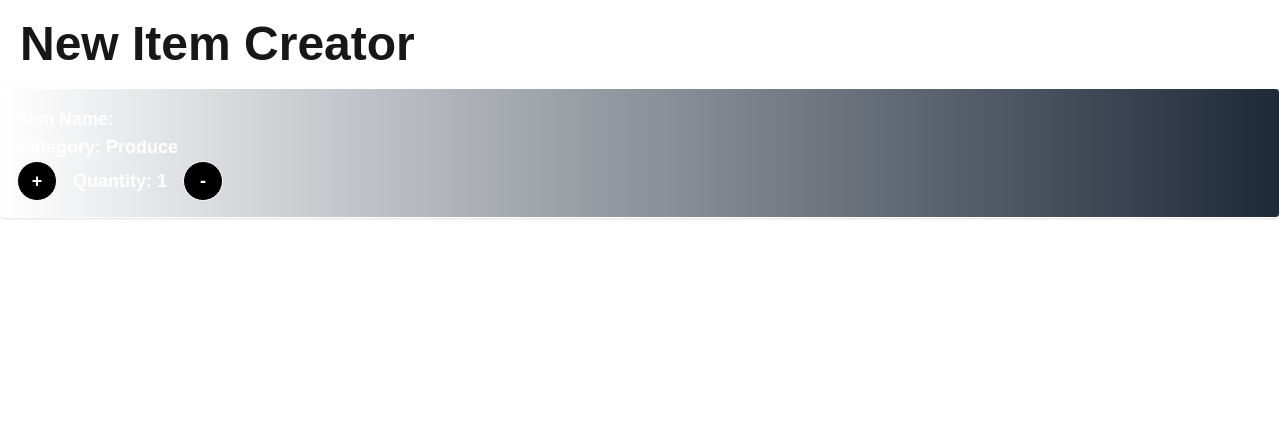
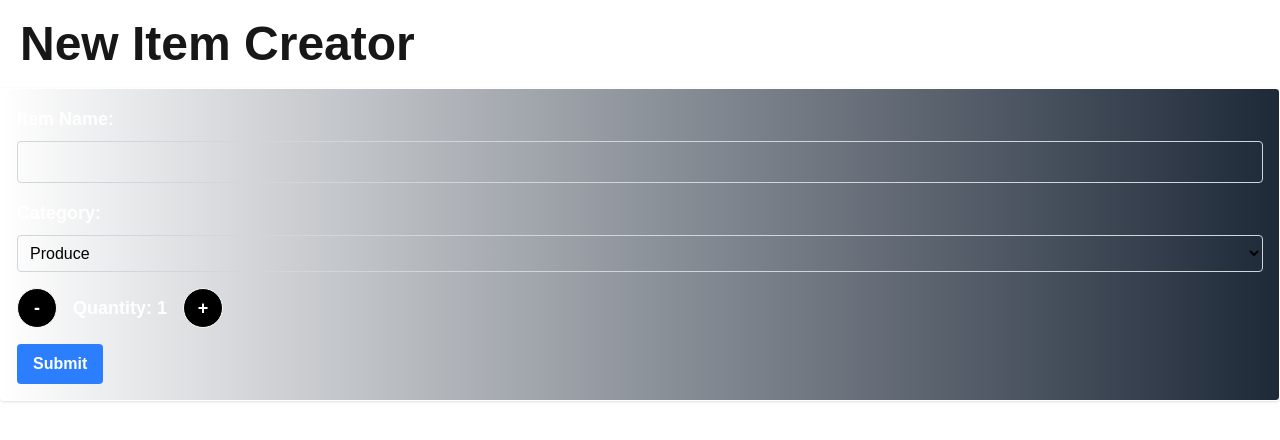
Before and after one commit to ConnorYasin/cprg306-assignments, a Next.js app: page /week-5 in a window 1280 px wide. Shown: the top 440 px of the page. Built offline with nearby package versions, Linux system fonts and the light colour scheme.

Commit message:
added form submission

```diff
--- a/app/week-5/new-item.js
+++ b/app/week-5/new-item.js
@@ -1,9 +1,9 @@
 'use client';
 import { useState } from 'react';
 
-const New_Item = ({quantity: initialQuantity, name:initialName, category:initialCategory}) => {
-    const [quantity, setQuantity] = useState(initialQuantity || 1)
-    const [name, setName] = useState(initialName || "")
+const New_Item = ({ quantity: initialQuantity, name: initialName, category: initialCategory }) => {
+    const [quantity, setQuantity] = useState(initialQuantity || 1);
+    const [name, setName] = useState(initialName || "");
     const [category, setCategory] = useState(initialCategory || "produce");
 
     const increment = () => {
@@ -18,28 +18,84 @@ const New_Item = ({quantity: initialQuantity, name:initialName, category:initial
         };
     };
 
+    const handleSubmit = (event) => {
+        event.preventDefault();
+        console.log("Item Submitted:");
+        console.log("Name:", name);
+        console.log("Quantity:", quantity);
+        console.log("Category:", category);
+    };
+
     return (
-        <div className="border p-4 mb-4 rounded shadow bg-gradient-to-r from-black-100 to-gray-800 capitalize text-white">
-            <p className="text-white text-lg font-bold">Item Name: {name}</p>
-            <p className="text-white text-lg font-bold">Category: {category}</p>
-            <div className="flex items-center space-x-4">
+        <form
+            onSubmit={handleSubmit}
+            className="border p-4 mb-4 rounded shadow bg-gradient-to-r from-black-100 to-gray-800 capitalize text-white"
+        >
+            <div className="mb-4">
+                <label htmlFor="item-name" className="block text-white text-lg font-bold mb-2">
+                    Item Name:
+                </label>
+                <input
+                    id="item-name"
+                    type="text"
+                    value={name}
+                    onChange={(e) => setName(e.target.value)}
+                    required
+                    className="w-full p-2 rounded border border-gray-300 text-black"
+                />
+            </div>
+
+            <div className="mb-4">
+                <label htmlFor="category" className="block text-white text-lg font-bold mb-2">
+                    Category:
+                </label>
+                <select
+                    id="category"
+                    value={category}
+                    onChange={(e) => setCategory(e.target.value)}
+                    className="w-full p-2 rounded border border-gray-300 text-black"
+                >
+                    <option value="produce">Produce</option>
+                    <option value="dairy">Dairy</option>
+                    <option value="bakery">Bakery</option>
+                    <option value="meat">Meat</option>
+                    <option value="frozen foods">Frozen Foods</option>
+                    <option value="canned goods">Canned Goods</option>
+                    <option value="dry goods">Dry Goods</option>
+                    <option value="beverages">Beverages</option>
+                    <option value="snacks">Snacks</option>
+                    <option value="household">Household</option>
+                    <option value="other">Other</option>
+                </select>
+            </div>
+
+            <div className="flex items-center space-x-4 mb-4">
                 <button
+                    type="button"
+                    className="bg-black text-white w-10 h-10 rounded-full flex items-center justify-center text-lg font-bold border border-white"
+                    onClick={decrement}
+                    disabled={quantity <= 1}
+                >
+                    -
+                </button>
+                <p className="text-white text-lg font-bold">Quantity: {quantity}</p>
+                <button
+                    type="button"
                     className="bg-black text-white w-10 h-10 rounded-full flex items-center justify-center text-lg font-bold border border-white"
                     onClick={increment}
                     disabled={quantity >= 20}
                 >
                     +
                 </button>
-                <p className="text-white text-lg font-bold">Quantity: {quantity}</p>
-                <button
-                    className="bg-black text-white w-10 h-10 rounded-full flex items-center justify-center text-lg font-bold border border-white"
-                    onClick={decrement}
-                    disabled={quantity <= 1}
-                >
-                    -
-                </button>
             </div>
-        </div>
+
+            <button
+                type="submit"
+                className="bg-blue-500 text-white px-4 py-2 rounded font-bold hover:bg-blue-600"
+            >
+                Submit
+            </button>
+        </form>
     );
 };
 
--- a/app/week-5/page.js
+++ b/app/week-5/page.js
@@ -3,7 +3,9 @@ import New_Item from "./new-item.js";
 const Page = () => {
     return (
         <main>
+            <header>
             <h1 className='font-bold text-5xl m-5'>New Item Creator</h1>
+            </header>
             <New_Item />
         </main>
     );
```
